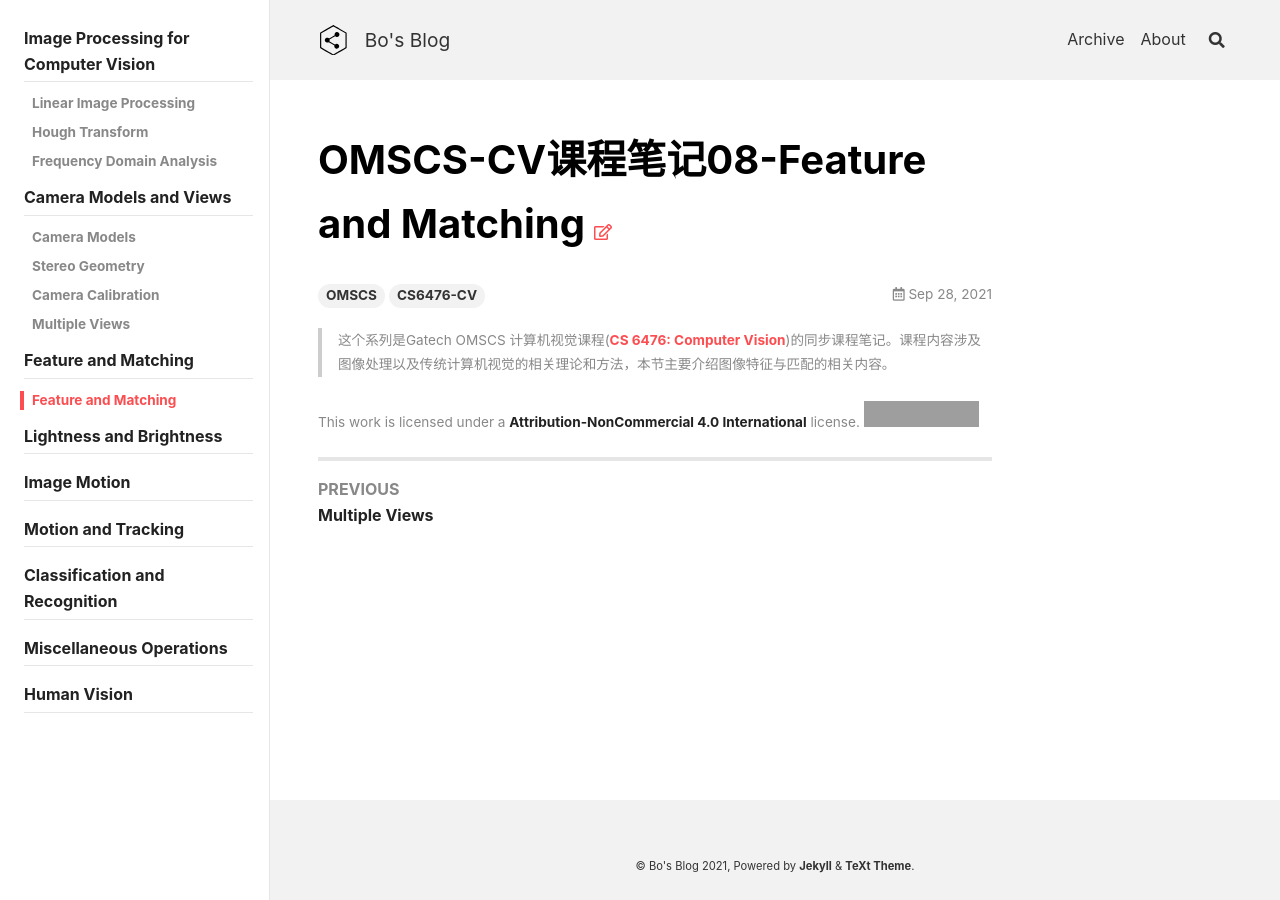
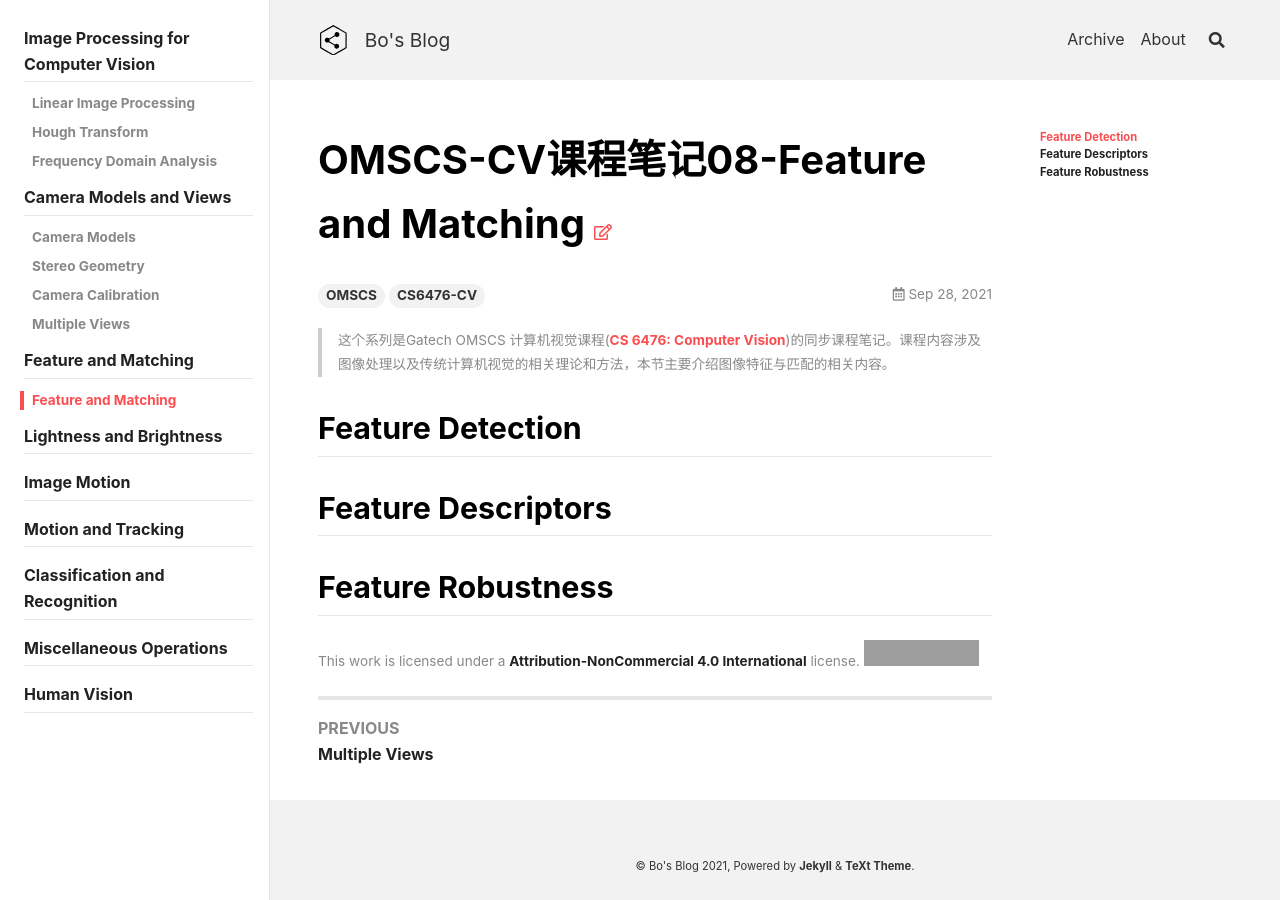
Before and after one commit to peng00bo00/peng00bo00_previous_blog, a Jekyll site: the page built from _posts/2021-09-28-OMSCS-CV-NOTES-08.md, in a window 1280 px wide. Built offline with Jekyll 4.4.1, drawn with Linux system fonts in a browser that asks for light colours; nearby versions of some CDN libraries; grey boxes are pictures that could not be loaded.

Commit message:
Update 2021-09-28-OMSCS-CV-NOTES-08.md

```diff
--- a/_posts/2021-09-28-OMSCS-CV-NOTES-08.md
+++ b/_posts/2021-09-28-OMSCS-CV-NOTES-08.md
@@ -11,3 +11,9 @@ sidebar:
 
 > 这个系列是Gatech OMSCS 计算机视觉课程([CS 6476: Computer Vision](https://omscs.gatech.edu/cs-6476-computer-vision))的同步课程笔记。课程内容涉及图像处理以及传统计算机视觉的相关理论和方法，本节主要介绍图像特征与匹配的相关内容。
 <!--more-->
+
+## Feature Detection
+
+## Feature Descriptors
+
+## Feature Robustness
```
